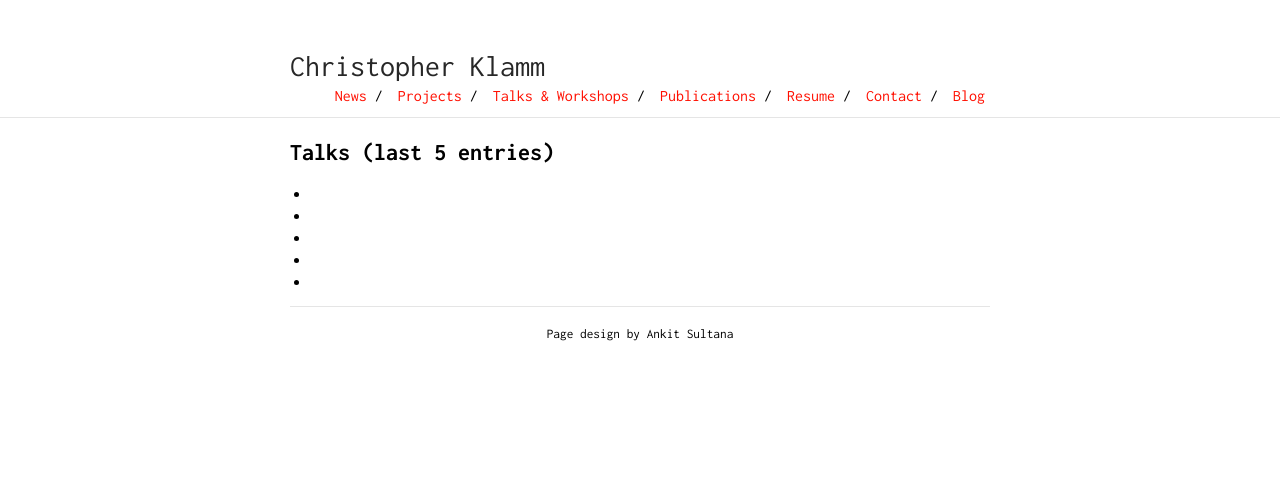
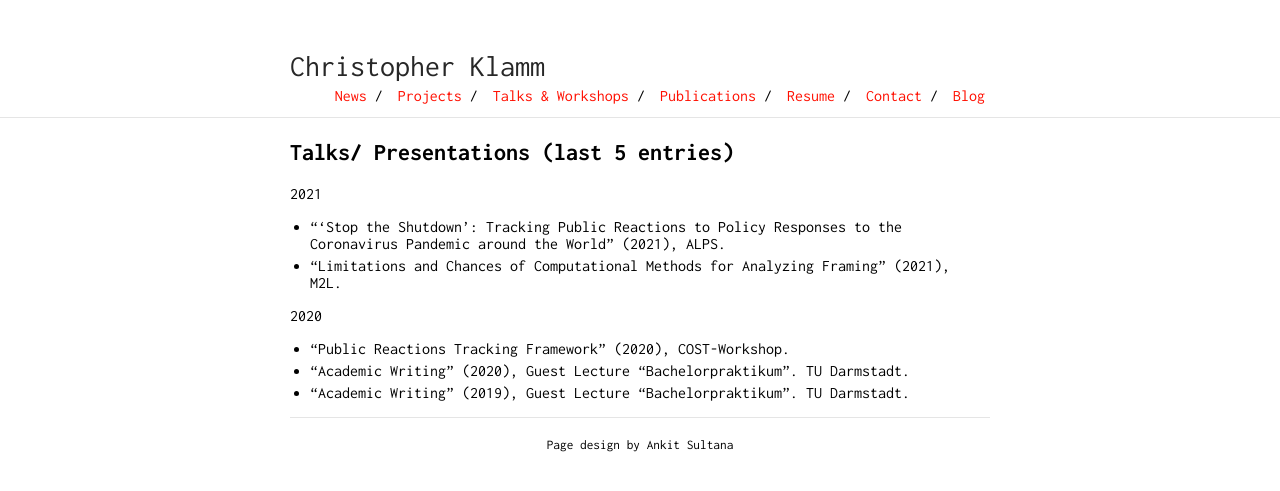
Before and after one commit to chkla/gitPage, a Jekyll site: the page built from talks.md, in a window 1280 px wide. Shown: the top 491 px of the page. Built offline with Jekyll 4.4.1, drawn with Linux system fonts in a browser that asks for light colours; our own code applies the rules of GitHub Pages for plain Markdown files.

Commit message:
Update talks.md

```diff
--- a/talks.md
+++ b/talks.md
@@ -2,10 +2,13 @@
 layout: default
 ---
 
-## Talks (last 5 entries)
+## Talks/ Presentations (last 5 entries)
 
-*
-*
-*
-*
-*
+2021
+* "'Stop the Shutdown': Tracking Public Reactions to Policy Responses to the Coronavirus Pandemic around the World" (2021), ALPS.
+* "Limitations and Chances of Computational Methods for Analyzing Framing" (2021), M2L.
+
+2020
+* "Public Reactions Tracking Framework" (2020), COST-Workshop.
+* "Academic Writing" (2020), Guest Lecture "Bachelorpraktikum". TU Darmstadt.
+* "Academic Writing" (2019), Guest Lecture "Bachelorpraktikum". TU Darmstadt.
```
